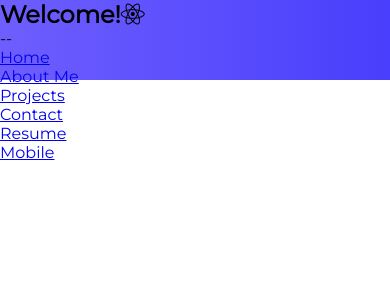
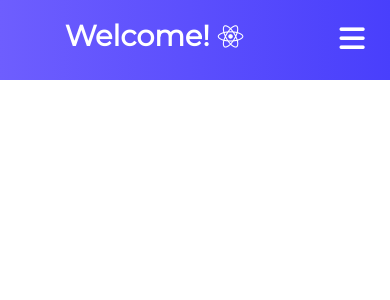
Before and after one commit to benwofford/react-portfolio, a React (Create React App) app: page / in a window 390 px wide. Shown: the top 300 px of the page. Built offline with nearby package versions, Linux system fonts and the light colour scheme.

Commit message:
Navbar styling changes

```diff
--- a/src/components/Navbar/Menuitems.jsx
+++ b/src/components/Navbar/Menuitems.jsx
@@ -24,9 +24,4 @@
     url: "#",
     cName: "nav-links",
   },
-  {
-    title: "Mobile",
-    url: "#",
-    cName: "nav-links-mobile",
-  },
 ];
--- a/src/components/Navbar/Navbar.css
+++ b/src/components/Navbar/Navbar.css
@@ -5,4 +5,115 @@
     rgba(73, 63, 252, 1) 100%
   );
   height: 80px;
+  display: flex;
+  justify-content: center;
+  align-items: center;
+  font-size: 1.2rem;
 }
+
+.navbar-logo {
+  color: #fff;
+  justify-self: start;
+  margin-left: 20px;
+  cursor: pointer;
+}
+
+.fa-react {
+  margin-left: 0.5rem;
+  font-size: 1.6rem;
+}
+
+.nav-menu {
+  display: grid;
+  grid-template-columns: repeat(5, auto);
+  grid-gap: 10px;
+  list-style: none;
+  text-align: center;
+  width: 70vw;
+  justify-content: end;
+  margin-right: 2rem;
+}
+
+.nav-links {
+  color: #fff;
+  text-decoration: none;
+  padding: 0.5rem 1rem;
+}
+
+.nav-links:hover {
+  background-color: #6d76f7;
+  border-radius: 4px;
+  transition: all 0.2s ease-out;
+}
+
+.fa-bars {
+  color: #fff;
+}
+
+.nav-links-mobile {
+  display: none;
+}
+
+.menu-icon {
+  display: none;
+}
+
+@media screen and (max-width: 960px) {
+  .NavbarItems {
+    position: relative;
+  }
+
+  .nav-menu {
+    display: flex;
+    flex-direction: column;
+    width: 100%;
+    height: 500px;
+    position: absolute;
+    top: 80px;
+    left: 0;
+    opacity: 1;
+    transition: all 0.5s ease;
+  }
+
+  .nav-menu-active {
+    background: #6668f4;
+    left: 0;
+    opacity: 1;
+    transition: all 0.5s ease;
+    z-index: 1;
+  }
+
+  .nav-links {
+    text-align: center;
+    padding: 2rem;
+    width: 100%;
+    display: table;
+  }
+
+  .nav-links:hover {
+    background-color: #7577fa;
+    border-radius: 0;
+  }
+
+  .navbar-logo {
+    position: absolute;
+    top: 0;
+    left: 0;
+    transform: translate(25%, 50%);
+  }
+
+  .menu-icon {
+    display: block;
+    position: absolute;
+    top: 0;
+    right: 0;
+    transform: translate(-100%, 60%);
+    font-size: 1.8rem;
+    cursor: pointer;
+  }
+
+  .fa-times {
+    color: #fff;
+    font-size: 2rem;
+  }
+}
--- a/src/components/Navbar/Navbar.jsx
+++ b/src/components/Navbar/Navbar.jsx
@@ -4,14 +4,22 @@
 import "./Navbar.css";
 
 class Navbar extends Component {
+  state = { clicked: false };
+
+  handleClick = () => this.setState({ clicked: !this.state.clicked });
+
   render() {
     return (
       <nav className="NavbarItems">
         <h1 className="navbar-logo">
           Welcome!<i className="fab fa-react"></i>
         </h1>
-        <div className="menu-icon">--</div>
-        <ul>
+        <div className="menu-icon" onClick={this.handleClick}>
+          <i
+            className={this.state.clicked ? "fas fa-times" : "fas fa-bars"}
+          ></i>
+        </div>
+        <ul className={this.state.clicked ? "nav-menu active" : "nav-menu"}>
           {MenuItems.map((item, index) => {
             return (
               <li key={index}>
```
Also changed, not shown: src/components/Button.jsx (deleted).
